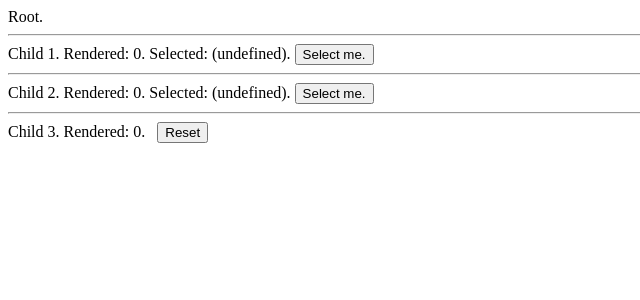
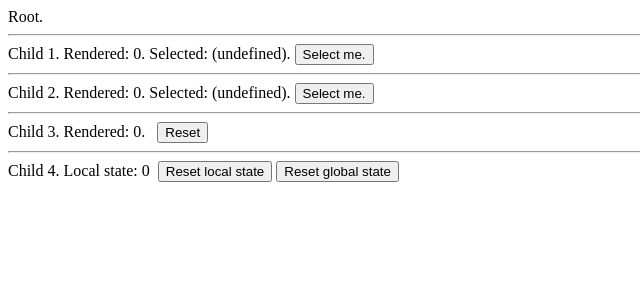
Before and after one commit to aspnetde/react-persistent-app-state, a React (Create React App) app: page / in a window 1280 px wide. Shown: the top 300 px of the page, without its empty margins (0-640 px from the left). Built offline with nearby package versions, Linux system fonts and the light colour scheme.

Commit message:
Proof that Child 3 gets rendered again when Child 4 triggers a global update

```diff
--- a/src/Child3.tsx
+++ b/src/Child3.tsx
@@ -1,17 +1,18 @@
-import React, { useContext, useMemo } from "react";
+import React, { useContext } from "react";
 import AppStateContext from "./AppContext";
+import Child4 from "./Child4";
 
 export default function () {
   const dispatch = useContext(AppStateContext.dispatch);
 
-  const renderTime = useMemo(() => new Date().getUTCMilliseconds(), []);
-
   return (
     <div>
-      Child 3. Rendered: {renderTime}. &nbsp;{" "}
+      Child 3. Rendered: {new Date().getUTCMilliseconds()}. &nbsp;{" "}
       <button onClick={() => dispatch({ type: "ResetComponentMsg" })}>
         Reset
       </button>
+      <hr />
+      <Child4 />
     </div>
   );
 }
--- /dev/null
+++ b/src/Child4.tsx
@@ -0,0 +1,20 @@
+import React, { useState, useContext } from "react";
+import AppStateContext from "./AppContext";
+
+export default function () {
+  const dispatch = useContext(AppStateContext.dispatch);
+  const [state, setState] = useState(new Date().getUTCMilliseconds());
+
+  return (
+    <div>
+      Child 4. Local state: {state} &nbsp;
+      <button onClick={() => setState(new Date().getUTCMilliseconds())}>
+        Reset local state
+      </button>
+      &nbsp;
+      <button onClick={() => dispatch({ type: "ResetComponentMsg" })}>
+        Reset global state
+      </button>
+    </div>
+  );
+}
```
